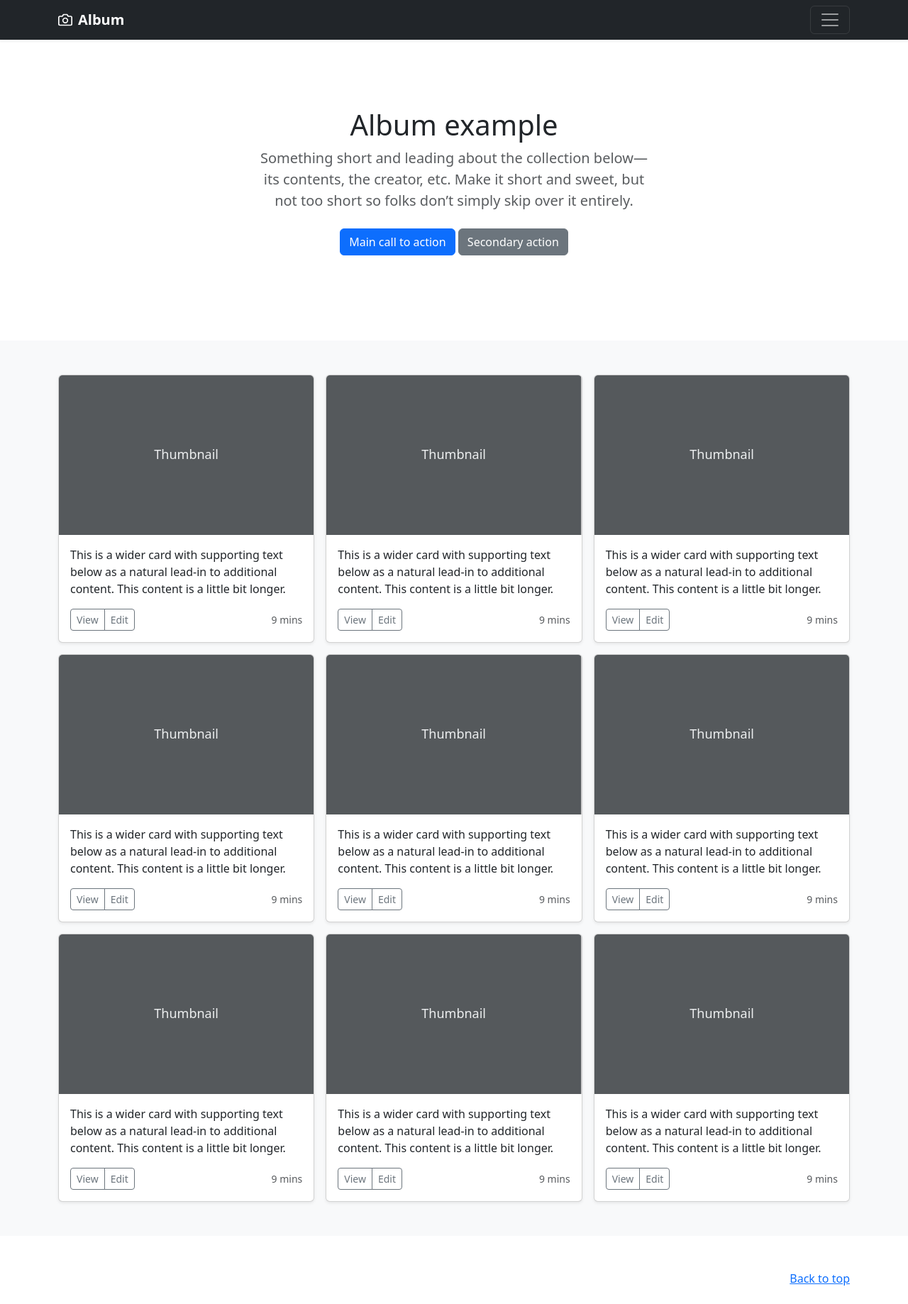
After one commit to Tinu205/Pictogram, a PHP site: page / in a window 1280 px wide. The commit adds this page. Shown: the whole page at 71% size. Run offline with PHP 8.4, Linux system fonts and the light colour scheme.

Commit message:
Started from scratch again

```diff
--- a/App/libs/load.php
+++ /dev/null
@@ -1,6 +0,0 @@
-<?php
-
-function load_template($name){
-    include "templates/$name.php";
-}
-?>
--- /dev/null
+++ b/_templates/_album.php
@@ -0,0 +1,144 @@
+<div class="album py-5 bg-body-tertiary">
+    <div class="container">
+
+      <div class="row row-cols-1 row-cols-sm-2 row-cols-md-3 g-3">
+        <div class="col">
+          <div class="card shadow-sm">
+            <svg class="bd-placeholder-img card-img-top" width="100%" height="225" xmlns="http://www.w3.org/2000/svg" role="img" aria-label="Placeholder: Thumbnail" preserveAspectRatio="xMidYMid slice" focusable="false"><title>Placeholder</title><rect width="100%" height="100%" fill="#55595c"/><text x="50%" y="50%" fill="#eceeef" dy=".3em">Thumbnail</text></svg>
+            <div class="card-body">
+              <p class="card-text">This is a wider card with supporting text below as a natural lead-in to additional content. This content is a little bit longer.</p>
+              <div class="d-flex justify-content-between align-items-center">
+                <div class="btn-group">
+                  <button type="button" class="btn btn-sm btn-outline-secondary">View</button>
+                  <button type="button" class="btn btn-sm btn-outline-secondary">Edit</button>
+                </div>
+                <small class="text-body-secondary">9 mins</small>
+              </div>
+            </div>
+          </div>
+        </div>
+        <div class="col">
+          <div class="card shadow-sm">
+            <svg class="bd-placeholder-img card-img-top" width="100%" height="225" xmlns="http://www.w3.org/2000/svg" role="img" aria-label="Placeholder: Thumbnail" preserveAspectRatio="xMidYMid slice" focusable="false"><title>Placeholder</title><rect width="100%" height="100%" fill="#55595c"/><text x="50%" y="50%" fill="#eceeef" dy=".3em">Thumbnail</text></svg>
+            <div class="card-body">
+              <p class="card-text">This is a wider card with supporting text below as a natural lead-in to additional content. This content is a little bit longer.</p>
+              <div class="d-flex justify-content-between align-items-center">
+                <div class="btn-group">
+                  <button type="button" class="btn btn-sm btn-outline-secondary">View</button>
+                  <button type="button" class="btn btn-sm btn-outline-secondary">Edit</button>
+                </div>
+                <small class="text-body-secondary">9 mins</small>
+              </div>
+            </div>
+          </div>
+        </div>
+        <div class="col">
+          <div class="card shadow-sm">
+            <svg class="bd-placeholder-img card-img-top" width="100%" height="225" xmlns="http://www.w3.org/2000/svg" role="img" aria-label="Placeholder: Thumbnail" preserveAspectRatio="xMidYMid slice" focusable="false"><title>Placeholder</title><rect width="100%" height="100%" fill="#55595c"/><text x="50%" y="50%" fill="#eceeef" dy=".3em">Thumbnail</text></svg>
+            <div class="card-body">
+              <p class="card-text">This is a wider card with supporting text below as a natural lead-in to additional content. This content is a little bit longer.</p>
+              <div class="d-flex justify-content-between align-items-center">
+                <div class="btn-group">
+                  <button type="button" class="btn btn-sm btn-outline-secondary">View</button>
+                  <button type="button" class="btn btn-sm btn-outline-secondary">Edit</button>
+                </div>
+                <small class="text-body-secondary">9 mins</small>
+              </div>
+            </div>
+          </div>
+        </div>
+
+        <div class="col">
+          <div class="card shadow-sm">
+            <svg class="bd-placeholder-img card-img-top" width="100%" height="225" xmlns="http://www.w3.org/2000/svg" role="img" aria-label="Placeholder: Thumbnail" preserveAspectRatio="xMidYMid slice" focusable="false"><title>Placeholder</title><rect width="100%" height="100%" fill="#55595c"/><text x="50%" y="50%" fill="#eceeef" dy=".3em">Thumbnail</text></svg>
+            <div class="card-body">
+              <p class="card-text">This is a wider card with supporting text below as a natural lead-in to additional content. This content is a little bit longer.</p>
+              <div class="d-flex justify-content-between align-items-center">
+                <div class="btn-group">
+                  <button type="button" class="btn btn-sm btn-outline-secondary">View</button>
+                  <button type="button" class="btn btn-sm btn-outline-secondary">Edit</button>
+                </div>
+                <small class="text-body-secondary">9 mins</small>
+              </div>
+            </div>
+          </div>
+        </div>
+        <div class="col">
+          <div class="card shadow-sm">
+            <svg class="bd-placeholder-img card-img-top" width="100%" height="225" xmlns="http://www.w3.org/2000/svg" role="img" aria-label="Placeholder: Thumbnail" preserveAspectRatio="xMidYMid slice" focusable="false"><title>Placeholder</title><rect width="100%" height="100%" fill="#55595c"/><text x="50%" y="50%" fill="#eceeef" dy=".3em">Thumbnail</text></svg>
+            <div class="card-body">
+              <p class="card-text">This is a wider card with supporting text below as a natural lead-in to additional content. This content is a little bit longer.</p>
+              <div class="d-flex justify-content-between align-items-center">
+                <div class="btn-group">
+                  <button type="button" class="btn btn-sm btn-outline-secondary">View</button>
+                  <button type="button" class="btn btn-sm btn-outline-secondary">Edit</button>
+                </div>
+                <small class="text-body-secondary">9 mins</small>
+              </div>
+            </div>
+          </div>
+        </div>
+        <div class="col">
+          <div class="card shadow-sm">
+            <svg class="bd-placeholder-img card-img-top" width="100%" height="225" xmlns="http://www.w3.org/2000/svg" role="img" aria-label="Placeholder: Thumbnail" preserveAspectRatio="xMidYMid slice" focusable="false"><title>Placeholder</title><rect width="100%" height="100%" fill="#55595c"/><text x="50%" y="50%" fill="#eceeef" dy=".3em">Thumbnail</text></svg>
+            <div class="card-body">
+              <p class="card-text">This is a wider card with supporting text below as a natural lead-in to additional content. This content is a little bit longer.</p>
+              <div class="d-flex justify-content-between align-items-center">
+                <div class="btn-group">
+                  <button type="button" class="btn btn-sm btn-outline-secondary">View</button>
+                  <button type="button" class="btn btn-sm btn-outline-secondary">Edit</button>
+                </div>
+                <small class="text-body-secondary">9 mins</small>
+              </div>
+            </div>
+          </div>
+        </div>
+
+        <div class="col">
+          <div class="card shadow-sm">
+            <svg class="bd-placeholder-img card-img-top" width="100%" height="225" xmlns="http://www.w3.org/2000/svg" role="img" aria-label="Placeholder: Thumbnail" preserveAspectRatio="xMidYMid slice" focusable="false"><title>Placeholder</title><rect width="100%" height="100%" fill="#55595c"/><text x="50%" y="50%" fill="#eceeef" dy=".3em">Thumbnail</text></svg>
+            <div class="card-body">
+              <p class="card-text">This is a wider card with supporting text below as a natural lead-in to additional content. This content is a little bit longer.</p>
+              <div class="d-flex justify-content-between align-items-center">
+                <div class="btn-group">
+                  <button type="button" class="btn btn-sm btn-outline-secondary">View</button>
+                  <button type="button" class="btn btn-sm btn-outline-secondary">Edit</button>
+                </div>
+                <small class="text-body-secondary">9 mins</small>
+              </div>
+            </div>
+          </div>
+        </div>
+        <div class="col">
+          <div class="card shadow-sm">
+            <svg class="bd-placeholder-img card-img-top" width="100%" height="225" xmlns="http://www.w3.org/2000/svg" role="img" aria-label="Placeholder: Thumbnail" preserveAspectRatio="xMidYMid slice" focusable="false"><title>Placeholder</title><rect width="100%" height="100%" fill="#55595c"/><text x="50%" y="50%" fill="#eceeef" dy=".3em">Thumbnail</text></svg>
+            <div class="card-body">
+              <p class="card-text">This is a wider card with supporting text below as a natural lead-in to additional content. This content is a little bit longer.</p>
+              <div class="d-flex justify-content-between align-items-center">
+                <div class="btn-group">
+                  <button type="button" class="btn btn-sm btn-outline-secondary">View</button>
+                  <button type="button" class="btn btn-sm btn-outline-secondary">Edit</button>
+                </div>
+                <small class="text-body-secondary">9 mins</small>
+              </div>
+            </div>
+          </div>
+        </div>
+        <div class="col">
+          <div class="card shadow-sm">
+            <svg class="bd-placeholder-img card-img-top" width="100%" height="225" xmlns="http://www.w3.org/2000/svg" role="img" aria-label="Placeholder: Thumbnail" preserveAspectRatio="xMidYMid slice" focusable="false"><title>Placeholder</title><rect width="100%" height="100%" fill="#55595c"/><text x="50%" y="50%" fill="#eceeef" dy=".3em">Thumbnail</text></svg>
+            <div class="card-body">
+              <p class="card-text">This is a wider card with supporting text below as a natural lead-in to additional content. This content is a little bit longer.</p>
+              <div class="d-flex justify-content-between align-items-center">
+                <div class="btn-group">
+                  <button type="button" class="btn btn-sm btn-outline-secondary">View</button>
+                  <button type="button" class="btn btn-sm btn-outline-secondary">Edit</button>
+                </div>
+                <small class="text-body-secondary">9 mins</small>
+              </div>
+            </div>
+          </div>
+        </div>
+      </div>
+    </div>
+  </div>
--- /dev/null
+++ b/_templates/_calltoaction.php
@@ -0,0 +1,12 @@
+<section class="py-5 text-center container">
+    <div class="row py-lg-5">
+      <div class="col-lg-6 col-md-8 mx-auto">
+        <h1 class="fw-light">Album example</h1>
+        <p class="lead text-body-secondary">Something short and leading about the collection below—its contents, the creator, etc. Make it short and sweet, but not too short so folks don’t simply skip over it entirely.</p>
+        <p>
+          <a href="#" class="btn btn-primary my-2">Main call to action</a>
+          <a href="#" class="btn btn-secondary my-2">Secondary action</a>
+        </p>
+      </div>
+    </div>
+  </section>
--- /dev/null
+++ b/_templates/_footer.php
@@ -0,0 +1,7 @@
+<footer class="text-body-secondary py-5">
+  <div class="container">
+    <p class="float-end mb-1">
+      <a href="#">Back to top</a>
+    </p>
+  </div>
+</footer>
--- /dev/null
+++ b/_templates/_header.php
@@ -0,0 +1,11 @@
+<div class="navbar navbar-dark bg-dark shadow-sm">
+    <div class="container">
+      <a href="#" class="navbar-brand d-flex align-items-center">
+        <svg xmlns="http://www.w3.org/2000/svg" width="20" height="20" fill="none" stroke="currentColor" stroke-linecap="round" stroke-linejoin="round" stroke-width="2" aria-hidden="true" class="me-2" viewBox="0 0 24 24"><path d="M23 19a2 2 0 0 1-2 2H3a2 2 0 0 1-2-2V8a2 2 0 0 1 2-2h4l2-3h6l2 3h4a2 2 0 0 1 2 2z"/><circle cx="12" cy="13" r="4"/></svg>
+        <strong>Album</strong>
+      </a>
+      <button class="navbar-toggler" type="button" data-bs-toggle="collapse" data-bs-target="#navbarHeader" aria-controls="navbarHeader" aria-expanded="false" aria-label="Toggle navigation">
+        <span class="navbar-toggler-icon"></span>
+      </button>
+    </div>
+  </div>
--- /dev/null
+++ b/index.php
@@ -0,0 +1,139 @@
+<?php
+  include 'libs/load.php';
+?>
+<!doctype html>
+<html lang="en" data-bs-theme="auto">
+  <head>
+
+    <meta charset="utf-8">
+    <meta name="viewport" content="width=device-width, initial-scale=1">
+    <meta name="description" content="">
+    <title>Photogram</title>
+
+
+<link href="/Pictogram/assets/dist/css/bootstrap.min.css" rel="stylesheet">
+
+    <style>
+      .bd-placeholder-img {
+        font-size: 1.125rem;
+        text-anchor: middle;
+        -webkit-user-select: none;
+        -moz-user-select: none;
+        user-select: none;
+      }
+
+      @media (min-width: 768px) {
+        .bd-placeholder-img-lg {
+          font-size: 3.5rem;
+        }
+      }
+
+      .b-example-divider {
+        width: 100%;
+        height: 3rem;
+        background-color: rgba(0, 0, 0, .1);
+        border: solid rgba(0, 0, 0, .15);
+        border-width: 1px 0;
+        box-shadow: inset 0 .5em 1.5em rgba(0, 0, 0, .1), inset 0 .125em .5em rgba(0, 0, 0, .15);
+      }
+
+      .b-example-vr {
+        flex-shrink: 0;
+        width: 1.5rem;
+        height: 100vh;
+      }
+
+      .bi {
+        vertical-align: -.125em;
+        fill: currentColor;
+      }
+
+      .nav-scroller {
+        position: relative;
+        z-index: 2;
+        height: 2.75rem;
+        overflow-y: hidden;
+      }
+
+      .nav-scroller .nav {
+        display: flex;
+        flex-wrap: nowrap;
+        padding-bottom: 1rem;
+        margin-top: -1px;
+        overflow-x: auto;
+        text-align: center;
+        white-space: nowrap;
+        -webkit-overflow-scrolling: touch;
+      }
+
+      .btn-bd-primary {
+        --bd-violet-bg: #712cf9;
+        --bd-violet-rgb: 112.520718, 44.062154, 249.437846;
+
+        --bs-btn-font-weight: 600;
+        --bs-btn-color: var(--bs-white);
+        --bs-btn-bg: var(--bd-violet-bg);
+        --bs-btn-border-color: var(--bd-violet-bg);
+        --bs-btn-hover-color: var(--bs-white);
+        --bs-btn-hover-bg: #6528e0;
+        --bs-btn-hover-border-color: #6528e0;
+        --bs-btn-focus-shadow-rgb: var(--bd-violet-rgb);
+        --bs-btn-active-color: var(--bs-btn-hover-color);
+        --bs-btn-active-bg: #5a23c8;
+        --bs-btn-active-border-color: #5a23c8;
+      }
+      .bd-mode-toggle {
+        z-index: 1500;
+      }
+    </style>
+
+
+  </head>
+  <body>
+
+<header data-bs-theme="dark">
+  <div class="collapse text-bg-dark" id="navbarHeader">
+    <div class="container">
+      <div class="row">
+        <div class="col-sm-8 col-md-7 py-4">
+          <h4>About</h4>
+          <p class="text-body-secondary">Add some information about the album below, the author, or any other background context. Make it a few sentences long so folks can pick up some informative tidbits. Then, link them off to some social networking sites or contact information.</p>
+        </div>
+        <div class="col-sm-4 offset-md-1 py-4">
+          <h4>Contact</h4>
+          <ul class="list-unstyled">
+            <li><a href="#" class="text-white">Follow on Twitter</a></li>
+            <li><a href="#" class="text-white">Like on Facebook</a></li>
+            <li><a href="#" class="text-white">Email me</a></li>
+          </ul>
+        </div>
+      </div>
+    </div>
+  </div>
+  <?php
+    load_template("_header");
+  ?>
+</header>
+
+<main>
+
+  <?php
+    load_template("_calltoaction");
+  ?>
+
+  <?php
+    load_template("_album");
+  ?>
+
+</main>
+
+<?php
+  load_template("_footer");
+?>
+
+
+  <script src="/Pictogram/assets/dist/js/bootstrap.bundle.min.js"></script>
+
+
+  </body>
+</html>
--- /dev/null
+++ b/libs/load.php
@@ -0,0 +1,6 @@
+<?php
+    function load_template($name){
+        include $_SERVER['DOCUMENT_ROOT']."/Pictogram/_templates/$name.php";
+        // include __DIR__."/../_templates/$name.php";
+    }
+?>
--- a/App/test.php
+++ b/test.php
@@ -1,5 +1,5 @@
 <pre>
-    <?php
+<?php
     print_r($_SERVER);
-    ?>
+?>
 </pre>
```
Also changed, not shown: App/sign-in.php (deleted, +0 -27 lines), App/templates/sign_in.css (deleted, +0 -105 lines), App/templates/sign_in.php (deleted, +0 -20 lines), assets/brand/bootstrap-logo-white.svg (renamed from App/assets/brand/bootstrap-logo-white.svg), assets/brand/bootstrap-logo.svg (renamed from App/assets/brand/bootstrap-logo.svg), assets/dist/css/bootstrap.min.css (renamed from App/assets/dist/css/bootstrap.min.css), assets/dist/css/bootstrap.rtl.min.css (renamed from App/assets/dist/css/bootstrap.rtl.min.css), assets/dist/js/bootstrap.bundle.min.js (renamed from App/assets/dist/js/bootstrap.bundle.min.js), 6 other files.
